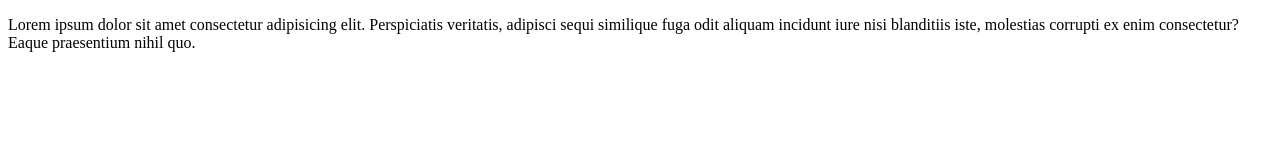
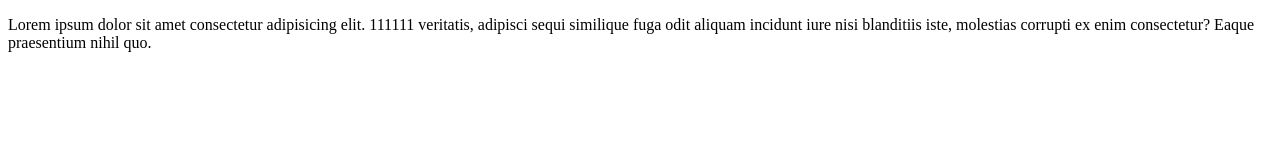
Before and after one commit to Alejo1201/ProyectoUno, a plain HTML site: page index.html in a window 1280 px wide. Drawn offline with Linux system fonts and the light colour scheme.

Commit message:
agregamos unos

```diff
--- a/index.html
+++ b/index.html
@@ -7,6 +7,6 @@
     <title>Primera pagina</title>
 </head>
 <body>
-    <p>Lorem ipsum dolor sit amet consectetur adipisicing elit. Perspiciatis veritatis, adipisci sequi similique fuga odit aliquam incidunt iure nisi blanditiis iste, molestias corrupti ex enim consectetur? Eaque praesentium nihil quo.</p>
+    <p>Lorem ipsum dolor sit amet consectetur adipisicing elit. 111111 veritatis, adipisci sequi similique fuga odit aliquam incidunt iure nisi blanditiis iste, molestias corrupti ex enim consectetur? Eaque praesentium nihil quo.</p>
 </body>
 </html>
```
